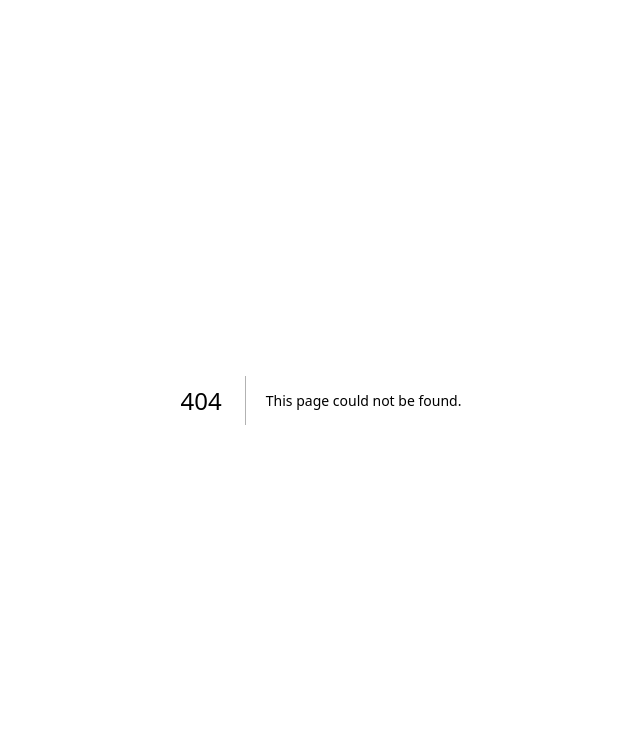
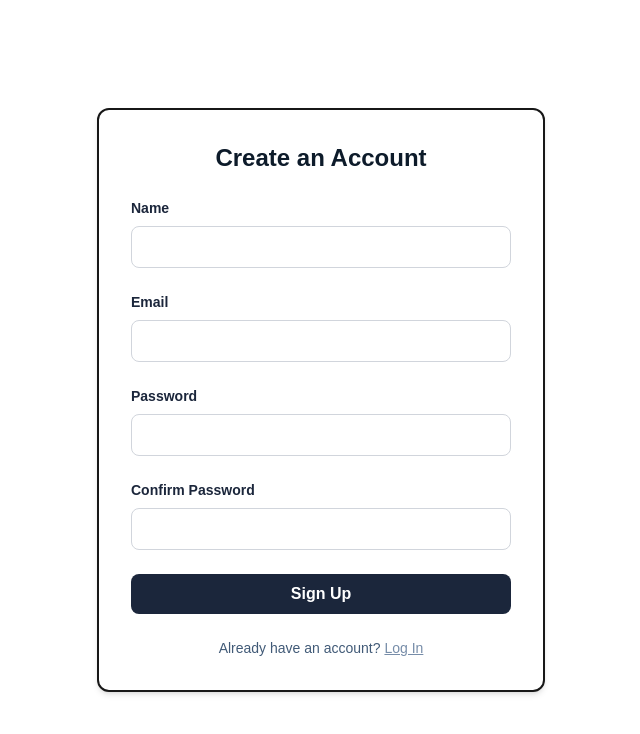
Before and after one commit to YanivRabin/TaskForge, a Next.js app in the folder client/: page /signup in a window 1280 px wide. Before the commit this address had no page. Shown: the top 734 px of the page, without its empty margins (319-959 px from the left). Built offline with nearby package versions, Linux system fonts and the light colour scheme.

Commit message:
login and signup pages

```diff
--- a/client/src/app/layout.tsx
+++ b/client/src/app/layout.tsx
@@ -14,7 +14,7 @@ const geistMono = Geist_Mono({
 
 export const metadata: Metadata = {
   title: "TaskForge",
-  description: "A task management tool",
+  description: "A team collaboration platform to manage your work together",
 };
 
 export default function RootLayout({
--- /dev/null
+++ b/client/src/app/login/page.tsx
@@ -0,0 +1,66 @@
+"use client";
+
+import { useState } from "react";
+
+export default function LoginPage() {
+  const [email, setEmail] = useState("");
+  const [password, setPassword] = useState("");
+
+  const handleSubmit = (e: React.FormEvent) => {
+    e.preventDefault();
+    // Call your API here
+    console.log({ email, password });
+  };
+
+  return (
+    <main className="min-h-screen flex items-center justify-center px-4">
+      <form
+        onSubmit={handleSubmit}
+        className="bg-white rounded-xl border-2 shadow-md p-8 w-full max-w-md space-y-6"
+      >
+        <h2 className="text-2xl font-bold text-center text-primary">
+          Log In to TaskForge
+        </h2>
+
+        <div className="space-y-2">
+          <label htmlFor="email" className="block text-sm font-semibold text-secondary">
+            Email
+          </label>
+          <input
+            id="email"
+            type="email"
+            className="w-full px-4 py-2 rounded-lg border border-gray-300 focus:outline-none focus:ring-2 focus:ring-accent"
+            value={email}
+            onChange={(e) => setEmail(e.target.value)}
+            required
+          />
+        </div>
+
+        <div className="space-y-2">
+          <label htmlFor="password" className="block text-sm font-semibold text-secondary">
+            Password
+          </label>
+          <input
+            id="password"
+            type="password"
+            className="w-full px-4 py-2 rounded-lg border border-gray-300 focus:outline-none focus:ring-2 focus:ring-accent"
+            value={password}
+            onChange={(e) => setPassword(e.target.value)}
+            required
+          />
+        </div>
+
+        <button
+          type="submit"
+          className="w-full bg-secondary text-white py-2 rounded-lg font-semibold hover:bg-tertiary transition"
+        >
+          Log In
+        </button>
+
+        <p className="text-center text-sm text-tertiary">
+          Don’t have an account? <a href="/signup" className="text-accent underline">Sign Up</a>
+        </p>
+      </form>
+    </main>
+  );
+}
--- /dev/null
+++ b/client/src/app/signup/page.tsx
@@ -0,0 +1,113 @@
+"use client";
+
+import { useState } from "react";
+
+export default function SignupPage() {
+  const [email, setEmail] = useState("");
+  const [name, setName] = useState("");
+  const [password, setPassword] = useState("");
+  const [confirmPassword, setConfirmPassword] = useState("");
+  const [error, setError] = useState("");
+
+  const handleSubmit = (e: React.FormEvent) => {
+    e.preventDefault();
+
+    if (password !== confirmPassword) {
+      setError("Passwords do not match");
+      return;
+    }
+
+    setError("");
+    // Call your signup API here
+    console.log({ name, email, password });
+  };
+
+  return (
+    <main className="min-h-screen flex items-center justify-center px-4">
+      <form
+        onSubmit={handleSubmit}
+        className="bg-white rounded-xl border-2 shadow-md p-8 w-full max-w-md space-y-6"
+      >
+        <h2 className="text-2xl font-bold text-center text-primary">
+          Create an Account
+        </h2>
+
+        <div className="space-y-2">
+          <label htmlFor="name" className="block text-sm font-semibold text-secondary">
+            Name
+          </label>
+          <input
+            id="name"
+            type="text"
+            className="w-full px-4 py-2 rounded-lg border border-gray-300 focus:outline-none focus:ring-2 focus:ring-accent"
+            value={name}
+            onChange={(e) => setName(e.target.value)}
+            required
+          />
+        </div>
+
+        <div className="space-y-2">
+          <label htmlFor="email" className="block text-sm font-semibold text-secondary">
+            Email
+          </label>
+          <input
+            id="email"
+            type="email"
+            className="w-full px-4 py-2 rounded-lg border border-gray-300 focus:outline-none focus:ring-2 focus:ring-accent"
+            value={email}
+            onChange={(e) => setEmail(e.target.value)}
+            required
+          />
+        </div>
+
+        <div className="space-y-2">
+          <label htmlFor="password" className="block text-sm font-semibold text-secondary">
+            Password
+          </label>
+          <input
+            id="password"
+            type="password"
+            className="w-full px-4 py-2 rounded-lg border border-gray-300 focus:outline-none focus:ring-2 focus:ring-accent"
+            value={password}
+            onChange={(e) => setPassword(e.target.value)}
+            required
+          />
+        </div>
+
+        <div className="space-y-2">
+          <label htmlFor="confirmPassword" className="block text-sm font-semibold text-secondary">
+            Confirm Password
+          </label>
+          <input
+            id="confirmPassword"
+            type="password"
+            className="w-full px-4 py-2 rounded-lg border border-gray-300 focus:outline-none focus:ring-2 focus:ring-accent"
+            value={confirmPassword}
+            onChange={(e) => setConfirmPassword(e.target.value)}
+            required
+          />
+        </div>
+
+        {error && (
+          <p className="text-sm text-red-600 font-medium text-center">
+            {error}
+          </p>
+        )}
+
+        <button
+          type="submit"
+          className="w-full bg-secondary text-white py-2 rounded-lg font-semibold hover:bg-tertiary transition"
+        >
+          Sign Up
+        </button>
+
+        <p className="text-center text-sm text-tertiary">
+          Already have an account?{" "}
+          <a href="/login" className="text-accent underline">
+            Log In
+          </a>
+        </p>
+      </form>
+    </main>
+  );
+}
```
